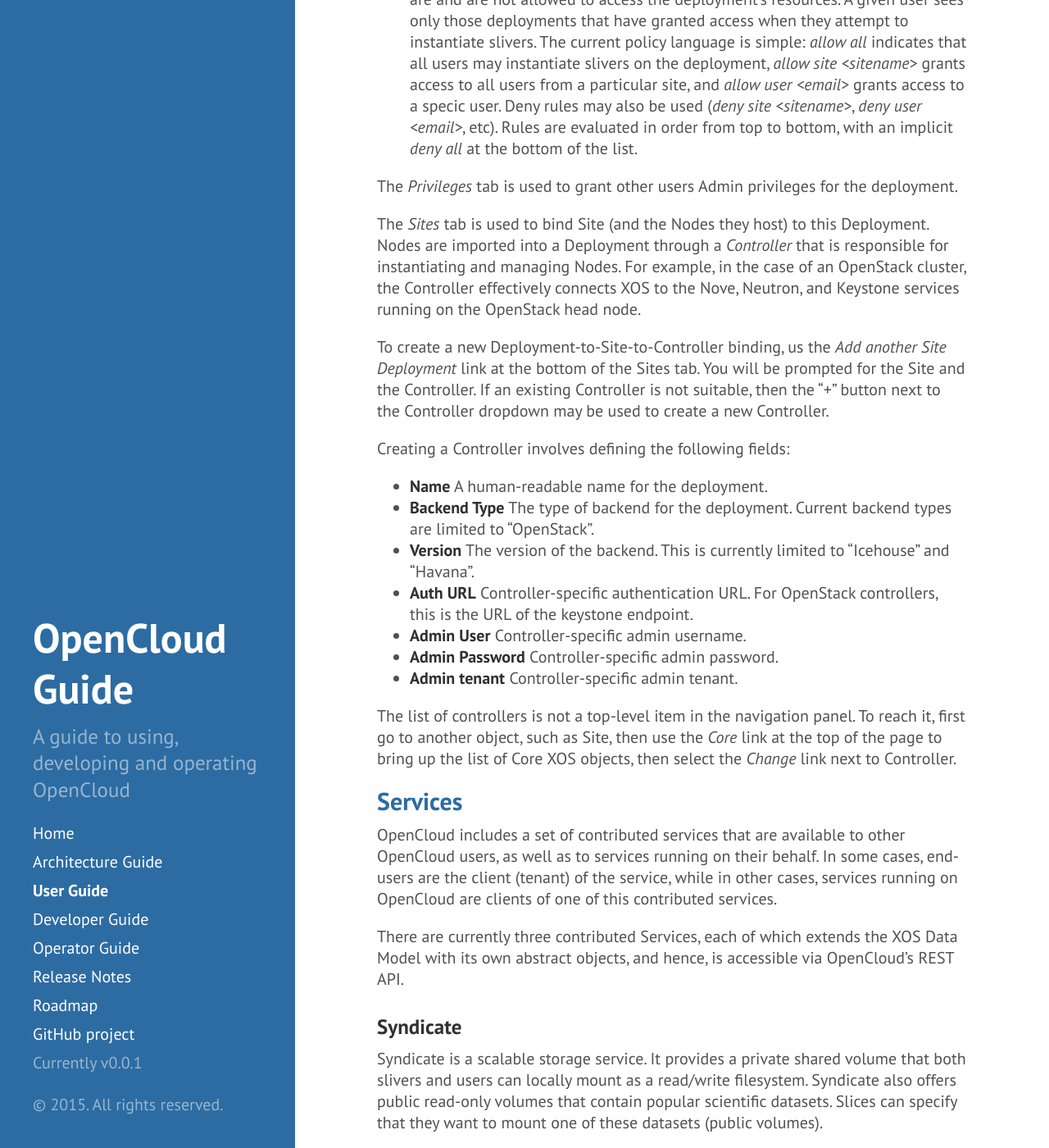
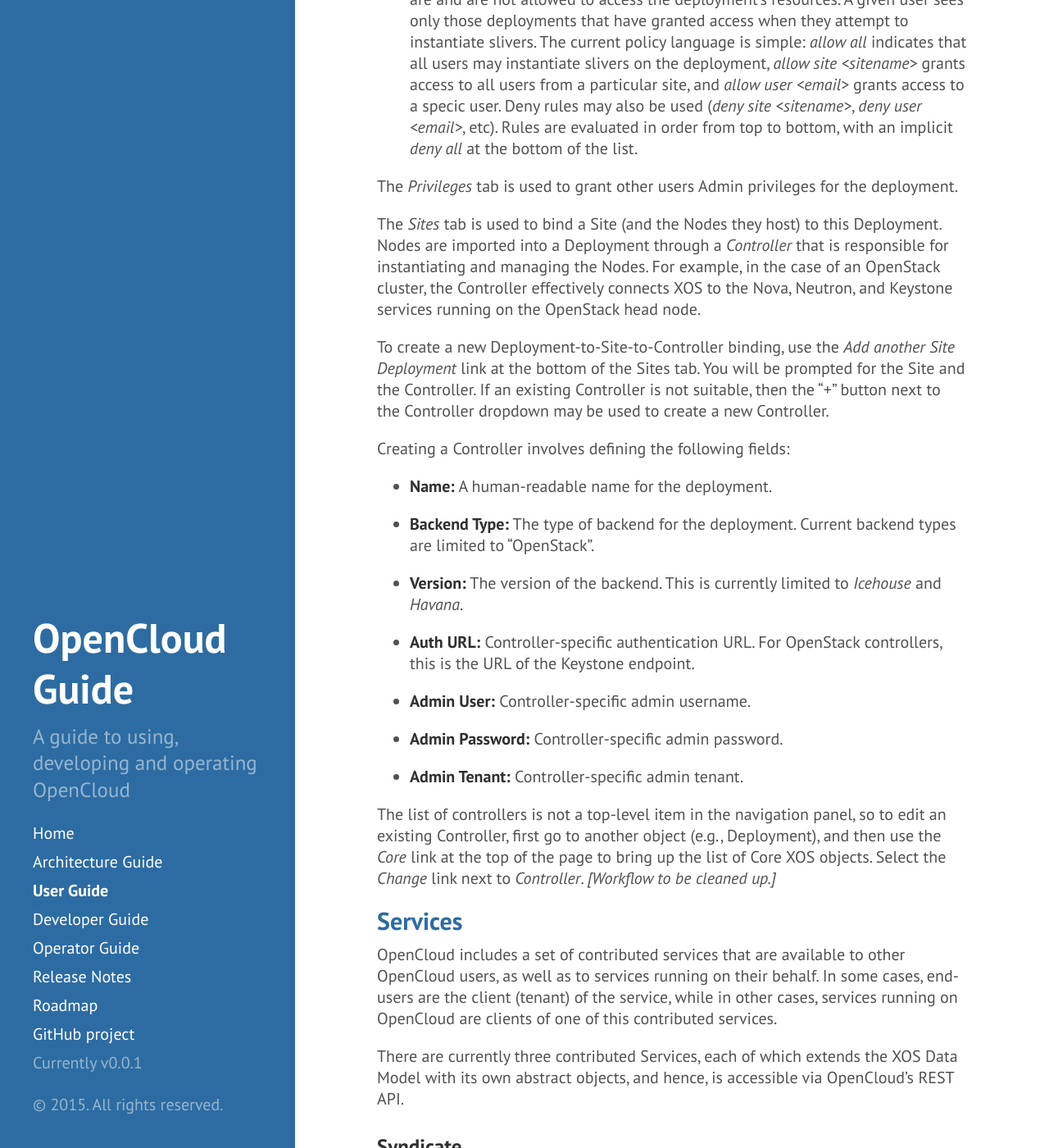
Before and after one commit to open-cloud/open-cloud.github.io.old, a Jekyll site: the page built from 1_user.md, in a window 1280 px wide and 1400 px high, scrolled down 5687 px. Shown: the whole window at 82% size. Built offline with Jekyll 4.4.1, drawn with Linux system fonts in a browser that asks for light colours; Markdown is read by kramdown in place of the engine named in the settings.

Commit message:
re-factored controller

```diff
--- a/1_user.md
+++ b/1_user.md
@@ -273,14 +273,14 @@
 The *Privileges* tab is used to grant other users Admin privileges for
 the deployment.
 
-The *Sites* tab is used to bind Site (and the Nodes they host) to this
-Deployment.  Nodes are imported into a Deployment through a
-*Controller* that is responsible for instantiating and managing
+The *Sites* tab is used to bind a Site (and the Nodes they host) to
+this Deployment. Nodes are imported into a Deployment through a
+*Controller* that is responsible for instantiating and managing the
 Nodes. For example, in the case of an OpenStack cluster, the
-Controller effectively connects XOS to the Nove, Neutron, and Keystone
+Controller effectively connects XOS to the Nova, Neutron, and Keystone
 services running on the OpenStack head node.
 
-To create a new Deployment-to-Site-to-Controller binding, us the *Add
+To create a new Deployment-to-Site-to-Controller binding, use the *Add
 another Site Deployment* link at the bottom of the Sites tab. You will
 be prompted for the Site and the Controller. If an existing Controller
 is not suitable, then the "+" button next to the Controller dropdown
@@ -288,18 +288,28 @@
 
 Creating a Controller involves defining the following fields:
 
-* **Name** A human-readable name for the deployment.
-* **Backend Type** The type of backend for the deployment. Current backend types are limited to "OpenStack".
-* **Version** The version of the backend. This is currently limited to "Icehouse" and "Havana".
-* **Auth URL** Controller-specific authentication URL. For OpenStack controllers, this is the URL of the keystone endpoint.
-* **Admin User** Controller-specific admin username.
-* **Admin Password** Controller-specific admin password.
-* **Admin tenant** Controller-specific admin tenant.
+* **Name:** A human-readable name for the deployment.
+
+* **Backend Type:** The type of backend for the deployment. Current
+    backend types are limited to "OpenStack".
+
+* **Version:** The version of the backend. This is currently limited
+    to *Icehouse* and *Havana*.
+
+* **Auth URL:** Controller-specific authentication URL. For OpenStack
+    controllers, this is the URL of the Keystone endpoint.
+
+* **Admin User:** Controller-specific admin username.
+
+* **Admin Password:** Controller-specific admin password.
+
+* **Admin Tenant:** Controller-specific admin tenant.
 
 The list of controllers is not a top-level item in the navigation
-panel. To reach it, first go to another object, such as Site, then use
-the *Core* link at the top of the page to bring up the list of Core
-XOS objects, then select the *Change* link next to Controller.
+panel, so to edit an existing Controller, first go to another object
+(e.g., Deployment), and then use the *Core* link at the top of the
+page to bring up the list of Core XOS objects. Select the *Change*
+link next to *Controller*. *[Workflow to be cleaned up.]*
 
 ##Services
 
```
